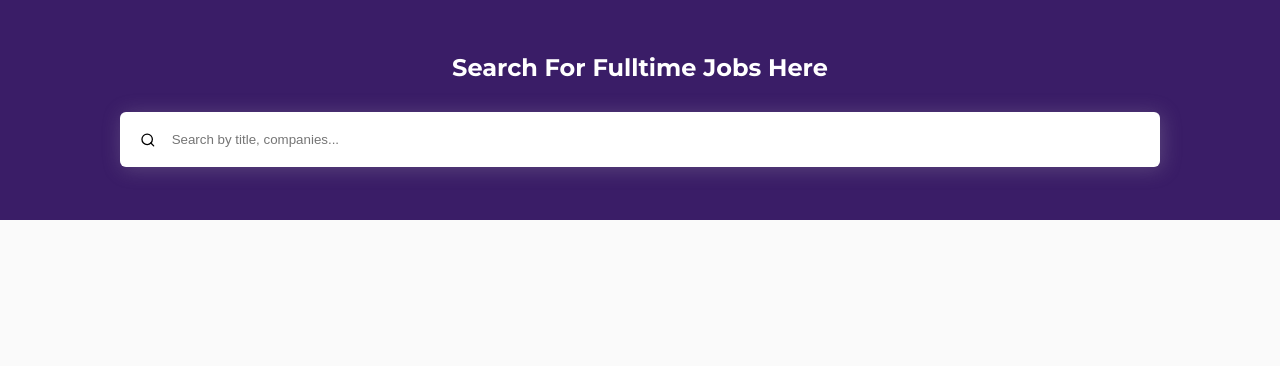
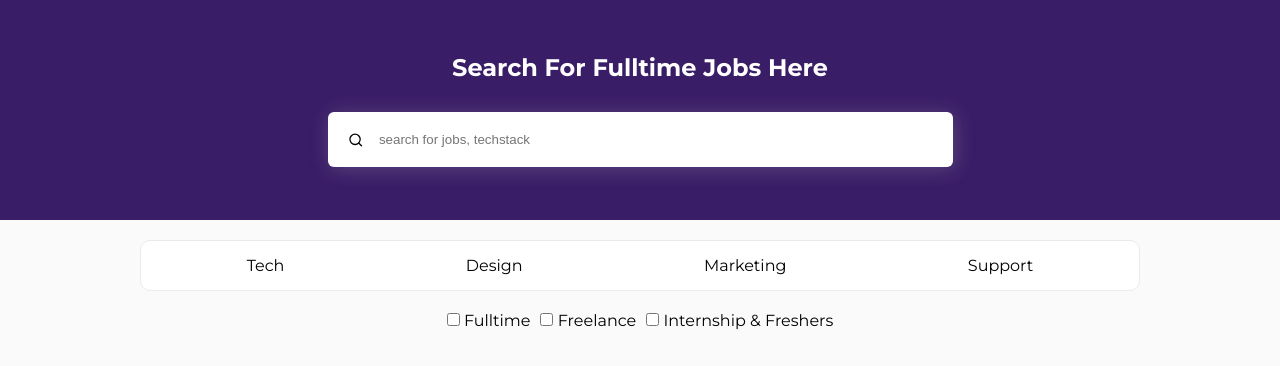
Before and after one commit to benjamin-bala/jobfinder, a React (Create React App) app: page / in a window 1280 px wide. Shown: the top 366 px of the page. Built offline with nearby package versions, Linux system fonts and the light colour scheme.

Commit message:
Implemented filter component design

```diff
--- /dev/null
+++ b/src/components/Filter/filter.css
@@ -0,0 +1,32 @@
+.filter__tabs {
+  display: flex;
+  align-items: center;
+  flex-wrap: wrap;
+  justify-content: space-around;
+  background-color: var(--white);
+  border: 0.1rem solid #eaeaea;
+  padding: 1.5rem;
+  border-radius: 1rem;
+}
+.filter__data {
+  display: flex;
+  align-items: center;
+  cursor: pointer;
+  text-transform: capitalize;
+}
+.filter__checkbox {
+  display: flex;
+  justify-content: center;
+  gap: 1rem;
+  margin: 2rem 0;
+}
+
+@media screen and (max-width: 768px) {
+  .filter__tabs {
+    flex-direction: column;
+    align-items: flex-start;
+  }
+  .filter__checkbox {
+    flex-direction: column;
+  }
+}
--- /dev/null
+++ b/src/components/Filter/index.js
@@ -0,0 +1,52 @@
+import './filter.css';
+import { uuid } from '../../utils/uuid';
+
+export default function Filter() {
+  const filterData = [
+    {
+      name: 'tech',
+      symbol: '',
+    },
+    {
+      name: 'design',
+      symbol: '',
+    },
+    {
+      name: 'marketing',
+      symbol: '',
+    },
+    {
+      name: 'support',
+      symbol: '',
+    },
+  ];
+  return (
+    <div className='filter__container'>
+      <div className='filter__tabs'>
+        {filterData.map((data) => {
+          return (
+            <div key={uuid()} className='filter__data'>
+              <span>{data.symbol}</span>
+              <span>{data.name}</span>
+            </div>
+          );
+        })}
+      </div>
+
+      <form className='filter__checkbox'>
+        <div className='checkbox__item'>
+          <input type='checkbox' name='position' />
+          <label htmlFor='position'> Fulltime</label>
+        </div>
+        <div className='checkbox__item'>
+          <input type='checkbox' name='position' />
+          <label htmlFor='position'> Freelance</label>
+        </div>
+        <div className='checkbox__item'>
+          <input type='checkbox' name='position' />
+          <label htmlFor='position'> Internship & Freshers</label>
+        </div>
+      </form>
+    </div>
+  );
+}
--- a/src/components/Searchbox/index.js
+++ b/src/components/Searchbox/index.js
@@ -7,7 +7,7 @@ export default function SearchBox() {
       <h2 className='searchbox__heading'>Search for fulltime jobs here</h2>
       <div className='searchbox max-width'>
         <FiSearch />
-        <input type='search' placeholder='Search by title, companies...' />
+        <input type='search' placeholder='search for jobs, techstack' />
       </div>
     </div>
   );
--- a/src/components/Searchbox/searchbox.css
+++ b/src/components/Searchbox/searchbox.css
@@ -11,6 +11,7 @@
 .searchbox__heading {
   color: var(--white);
   text-transform: capitalize;
+  text-align: center;
 }
 .searchbox {
   display: flex;
@@ -20,7 +21,7 @@
   padding: 1rem 2rem;
   border-radius: 0.6rem;
   box-shadow: 0.2rem 0.2rem 2rem rgba(190, 190, 190, 0.257);
-  width: 100%;
+  width: 50%;
 }
 .searchbox input {
   border: none;
@@ -29,3 +30,9 @@
   padding: 1rem;
   width: 100%;
 }
+
+@media screen and (max-width: 768px) {
+  .searchbox {
+    width: 100%;
+  }
+}
--- a/src/index.css
+++ b/src/index.css
@@ -62,5 +62,5 @@ body {
 .max-width {
   max-width: 1040px;
   margin: 0 auto;
-  padding: 1.5rem;
+  padding: 2rem;
 }
--- /dev/null
+++ b/src/utils/uuid.js
@@ -0,0 +1,6 @@
+export const uuid = () => {
+  const head = Date.now().toString(36);
+  const tail = Math.random().toString(36).substring(2);
+
+  return head + tail;
+};
--- a/src/views/Home/index.js
+++ b/src/views/Home/index.js
@@ -1,10 +1,14 @@
 import React from 'react';
+import Filter from '../../components/Filter';
 import SearchBox from '../../components/Searchbox';
 
 export default function Home() {
   return (
     <div>
       <SearchBox />
+      <div className='max-width'>
+        <Filter />
+      </div>
     </div>
   );
 }
```
